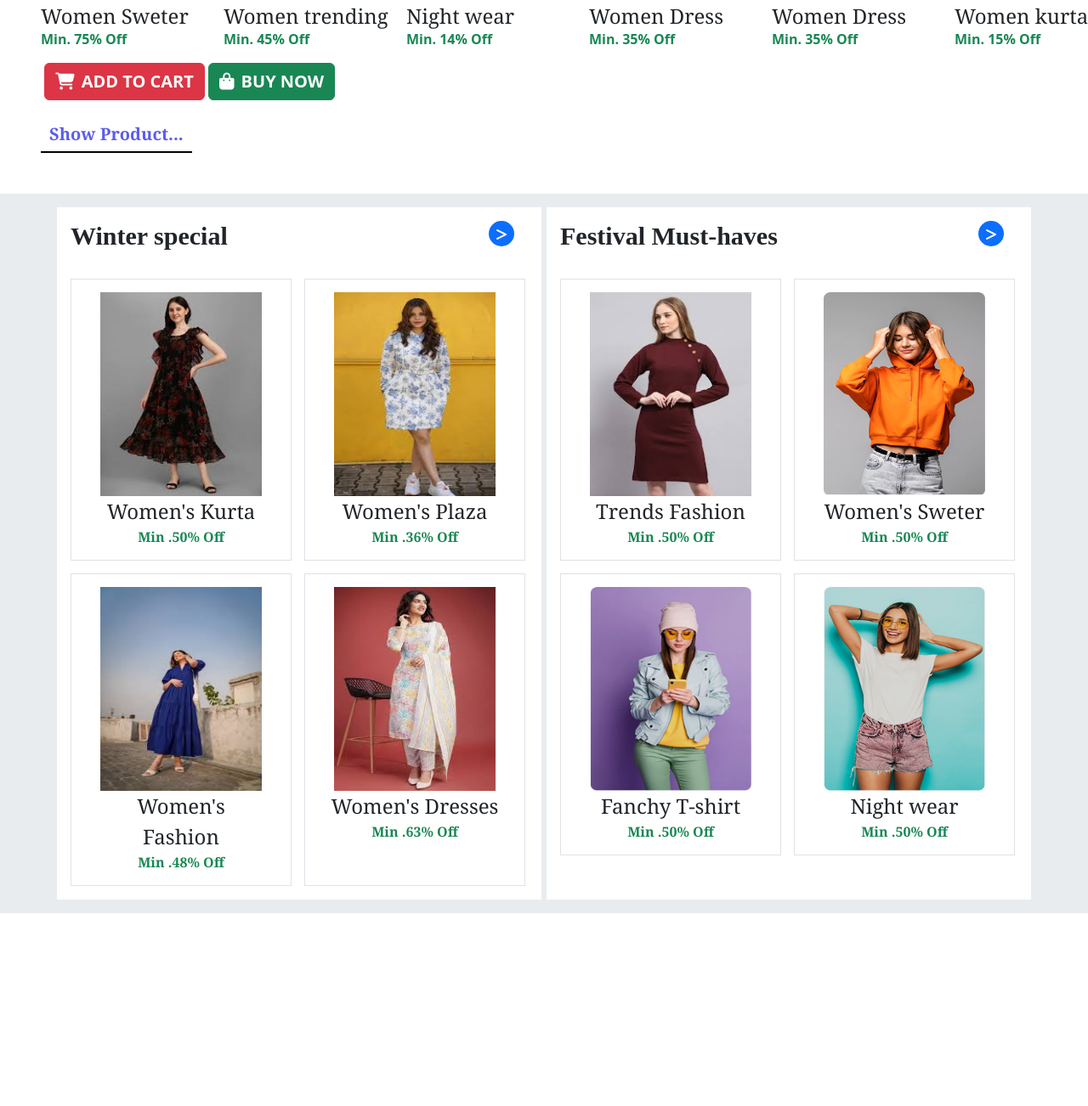
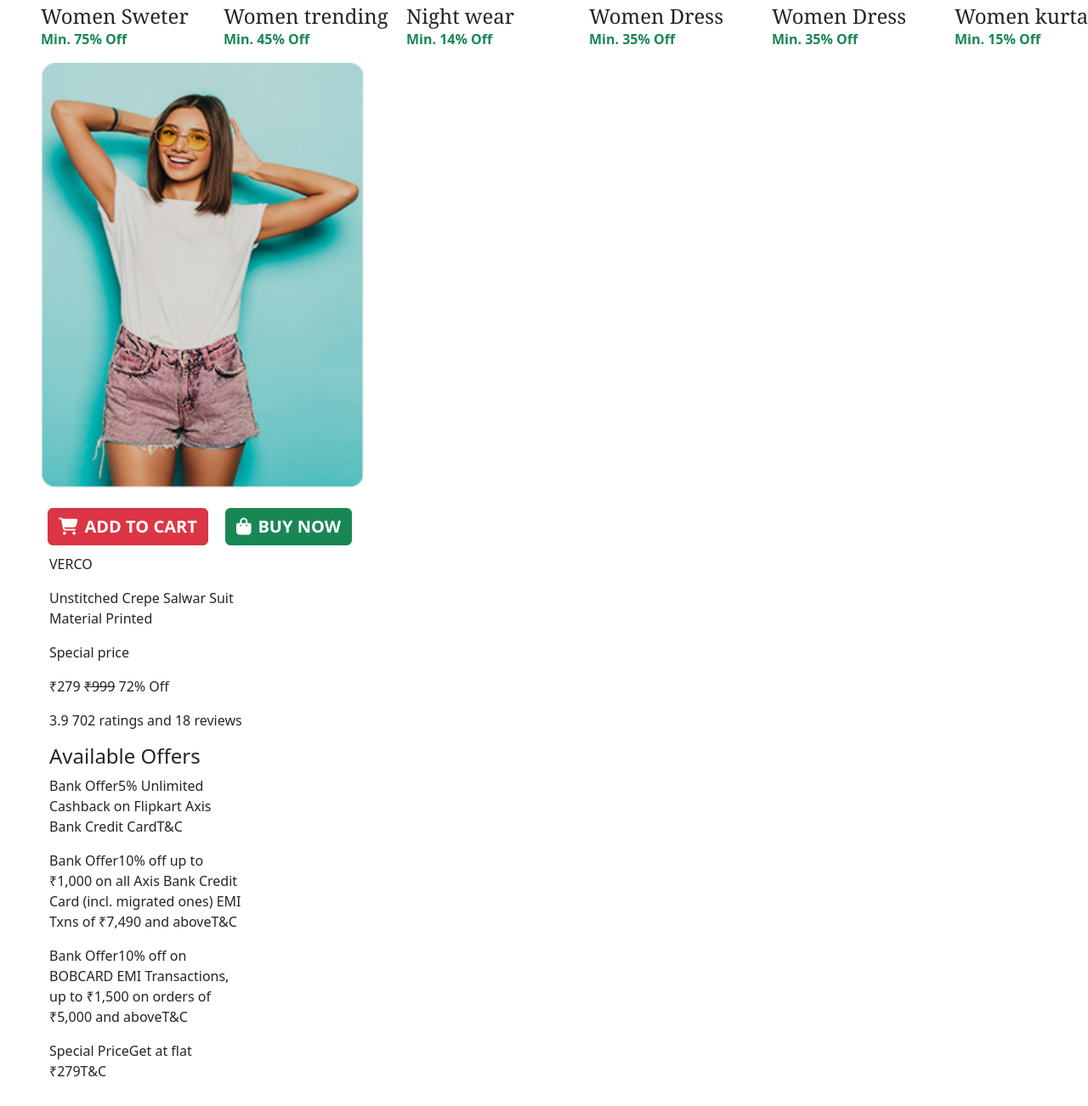
Before and after one commit to baroliya7296/clothes-ecommerce-website, a plain HTML site: page index.html in a window 1280 px wide. Shown: the part 1807-3109 px from the top of the page at 85% size. Before the commit the page ends 2930 px from the top, so only its background shows below. Drawn offline with nearby package versions, Linux system fonts and the light colour scheme.

Commit message:
19-04 data upaload

```diff
--- a/index.html
+++ b/index.html
@@ -289,10 +289,26 @@ referrerpolicy="no-referrer"
             <!-- ************** show the product page *************** -->
 
             <div class="product-show">
-                <div class="img-details">
-                    <img src="img/girl-clothes-img-2.jpg" alt="">
-                    <button class="btn btn-danger fs-5 fw-bold text-white"><i class="fa-solid fa-cart-shopping me-2"></i>ADD TO CART</button>
-                    <button class="btn btn-success fs-5 fw-bold "><i class="fa-solid fa-bag-shopping me-2"></i>BUY NOW</button>
+                <div class="img-details d-flex flex-column">
+                    <img src="img/Rectangle 22.png" alt="" style="height: 500px; width: 380px;">
+
+                    <div class="product-btn mt-4">
+                        <button class="btn btn-danger fs-5 fw-bold text-white ms-2"><i class="fa-solid fa-cart-shopping me-2"></i>ADD TO CART</button>
+                        <button class="btn btn-success fs-5 fw-bold ms-3"><i class="fa-solid fa-bag-shopping me-2"></i>BUY NOW</button>
+                    </div>
+
+                </div>
+                <div class="product-details">
+                    <p>VERCO</p>
+                    <p>Unstitched Crepe Salwar Suit Material Printed</p>
+                    <p>Special price</p>
+                    <p>₹279 <strike>₹999</strike> <span>72% Off</span> </p>
+                    <p>3.9 <span>702 ratings and 18 reviews</span></p>
+                    <h4>Available Offers</h4>
+                    <p>Bank Offer5% Unlimited Cashback on Flipkart Axis Bank Credit CardT&C</p>
+                    <p>Bank Offer10% off up to ₹1,000 on all Axis Bank Credit Card (incl. migrated ones) EMI Txns of ₹7,490 and aboveT&C</p>
+                    <p>Bank Offer10% off on BOBCARD EMI Transactions, up to ₹1,500 on orders of ₹5,000 and aboveT&C</p>
+                    <p>Special PriceGet at flat ₹279T&C</p>
                 </div>
             </div>
 
```
